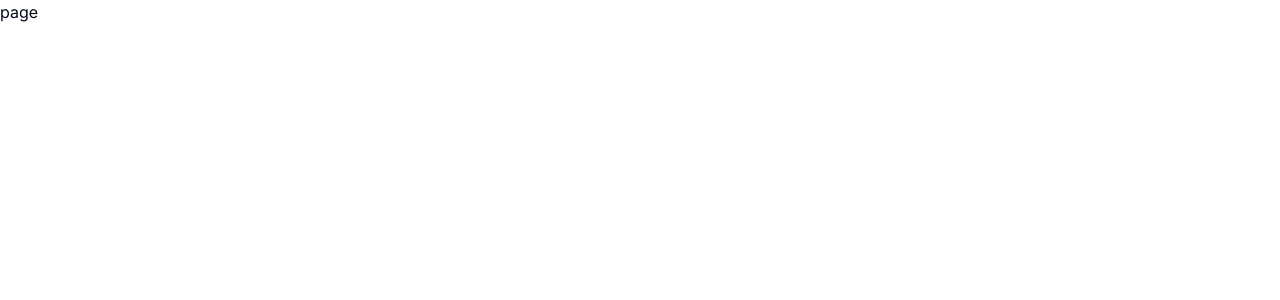
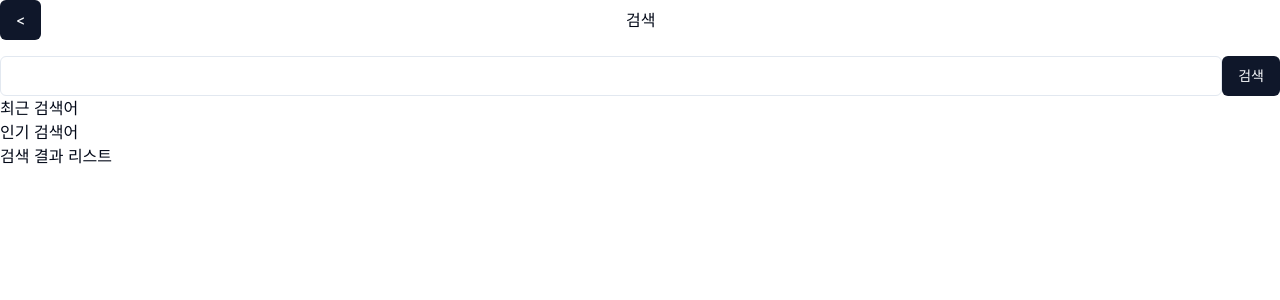
Before and after one commit to munyeol-Yoon/Permu, a Next.js app: page /search in a window 1280 px wide. Shown: the top 300 px of the page. Built offline with nearby package versions, Linux system fonts and the light colour scheme.

Commit message:
검색 페이지 초기 구성 - 기능 없이 간단하게 우선 구성 - TODO : api 호출 추가 - TODO : 쿼리 스트링을 활용한 검색 기능 추가 - TODO : 검색 결과로 받아온 데이터 화면에 그려주는 로직 추가

```diff
--- a/src/app/(provider)/(root)/search/page.tsx
+++ b/src/app/(provider)/(root)/search/page.tsx
@@ -1,5 +1,23 @@
-const page = () => {
-  return <div>page</div>;
+import { Button } from '@/components/ui/button';
+import { Input } from '@/components/ui/input';
+
+const SearchPage = () => {
+  return (
+    <div>
+      <section className="flex justify-between items-center mb-4">
+        <Button>{'<'}</Button>
+        <h2 className="flew-grow text-center">검색</h2>
+        <div className="w-10"></div>
+      </section>
+      <section className="flex justify-center items-center">
+        <Input />
+        <Button>검색</Button>
+      </section>
+      <section>최근 검색어</section>
+      <section>인기 검색어</section>
+      <section>검색 결과 리스트</section>
+    </div>
+  );
 };
 
-export default page;
+export default SearchPage;
```
